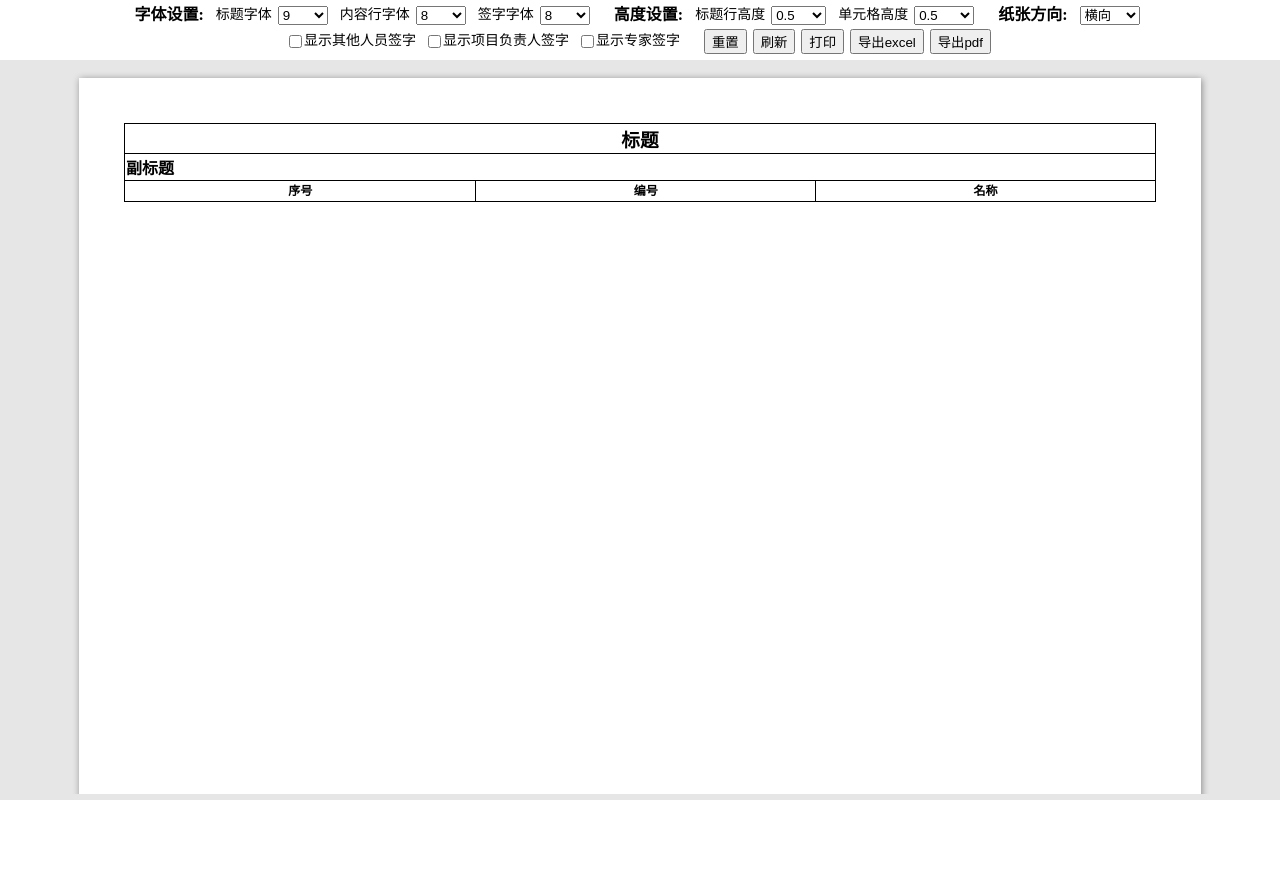
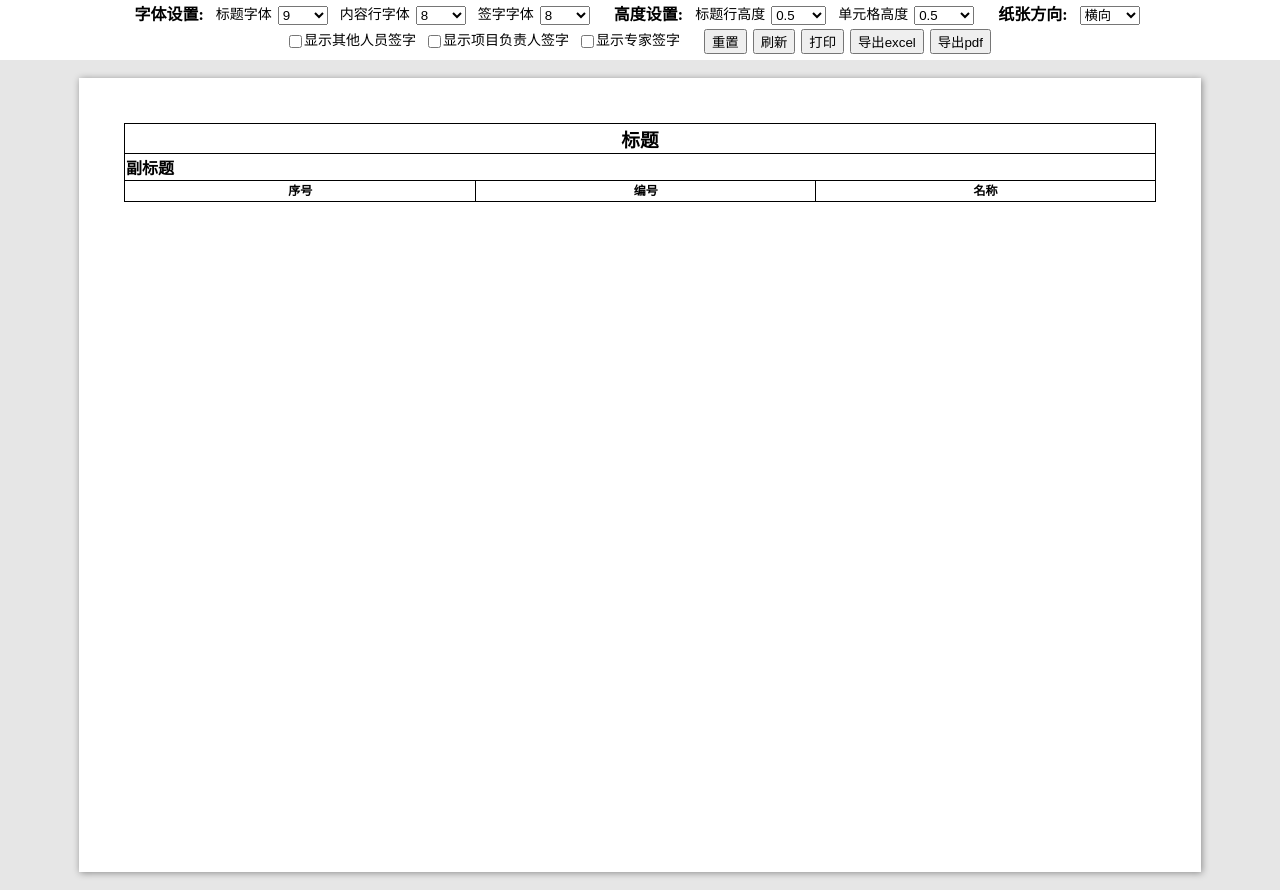
Before and after one commit to johnshere/print-page, a Vue app: page / in a window 1280 px wide. Before the commit the page ends 800 px from the top, so only its background shows below. Built offline with nearby package versions, Linux system fonts and the light colour scheme.

Commit message:
feat: scroll fix

```diff
--- a/src/style.scss
+++ b/src/style.scss
@@ -1,6 +1,5 @@
 .print-page {
-    height: 100vh;
-    width: 100vw;
+    position: relative;
     overflow: hidden;
     display: flex;
     flex-direction: column;
@@ -70,7 +69,6 @@
 
         &body {
             flex: 1;
-            overflow-y: auto;
             padding: 12px;
             margin: 6px 0;
             display: flex;
```
